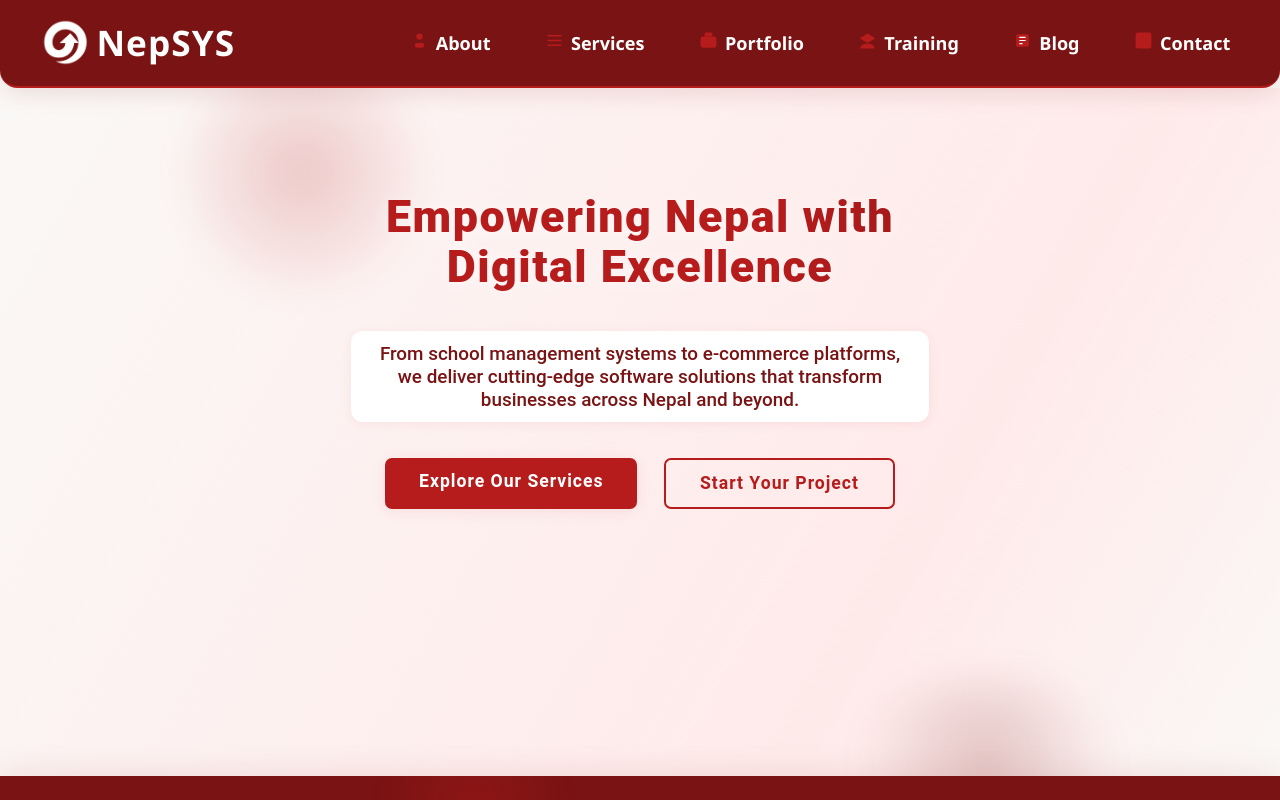
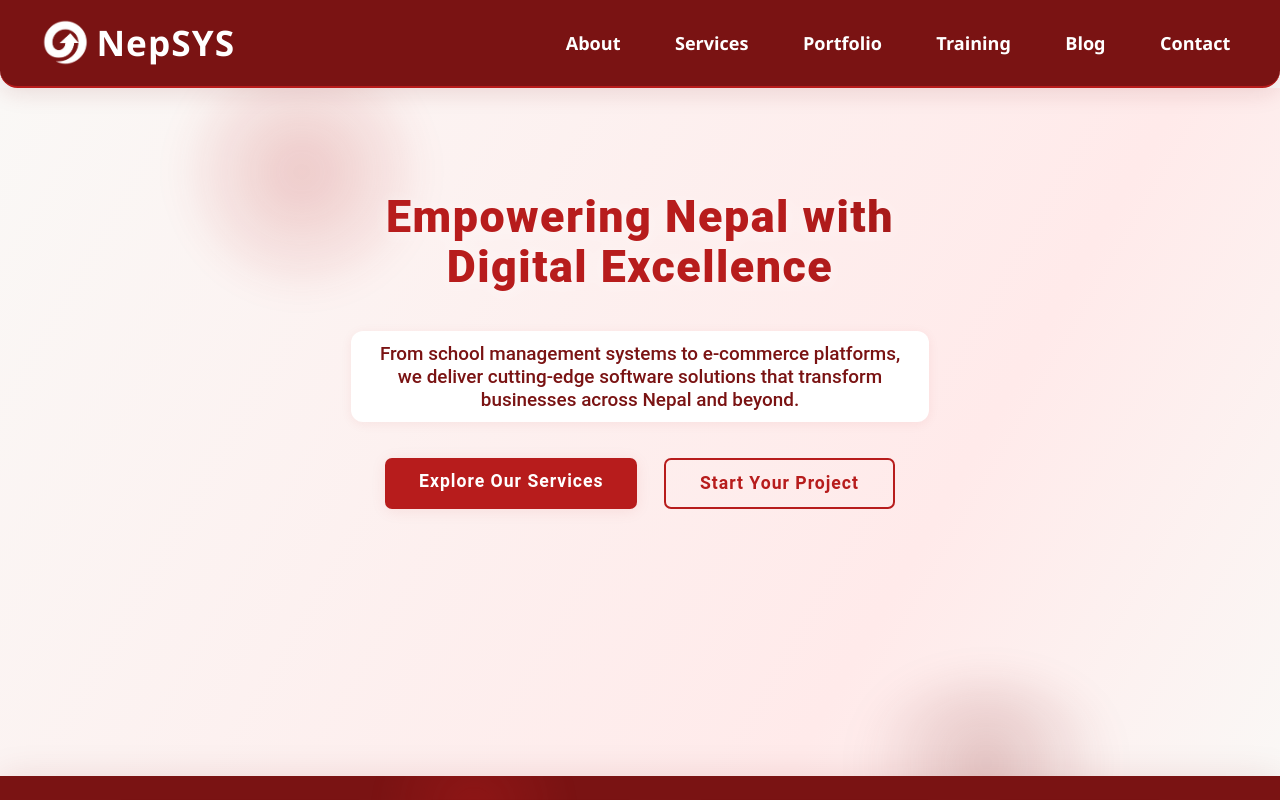
Before and after one commit to roshan11212608/NepSYS, a React (Create React App) app: page / in a window 1280 px wide. Shown: the top 800 px of the page. Built offline with nearby package versions, Linux system fonts and the light colour scheme.

Commit message:
header update

```diff
--- a/src/components/Header/Header.jsx
+++ b/src/components/Header/Header.jsx
@@ -35,42 +35,12 @@ const Header = () => {
           }
         >
           {/* <li><a href="/" className={styles.navLink} onClick={closeMenu}>Home</a></li> */}
-          <li><a href="/about" className={styles.navLink} onClick={closeMenu}>
-            <span style={{display:'inline-flex',alignItems:'center',marginRight:'7px'}}>
-              <svg width="19" height="19" fill="#b71c1c" viewBox="0 0 24 24"><circle cx="12" cy="7" r="4"/><rect x="6" y="15" width="12" height="6" rx="3"/></svg>
-            </span>
-            About
-          </a></li>
-          <li><a href="/services" className={styles.navLink} onClick={closeMenu}>
-            <span style={{display:'inline-flex',alignItems:'center',marginRight:'7px'}}>
-              <svg width="19" height="19" fill="#b71c1c" viewBox="0 0 24 24"><rect x="3" y="11" width="18" height="2" rx="1"/><rect x="3" y="5" width="18" height="2" rx="1"/><rect x="3" y="17" width="18" height="2" rx="1"/></svg>
-            </span>
-            Services
-          </a></li>
-          <li><a href="/portfolio" className={styles.navLink} onClick={closeMenu}>
-            <span style={{display:'inline-flex',alignItems:'center',marginRight:'7px'}}>
-              <svg width="19" height="19" fill="#b71c1c" viewBox="0 0 24 24"><rect x="2" y="7" width="20" height="14" rx="3"/><rect x="7" y="2" width="10" height="5" rx="2"/></svg>
-            </span>
-            Portfolio
-          </a></li>
-          <li><a href="/training" className={styles.navLink} onClick={closeMenu}>
-            <span style={{display:'inline-flex',alignItems:'center',marginRight:'7px'}}>
-              <svg width="19" height="19" fill="#b71c1c" viewBox="0 0 24 24"><path d="M12 3L2 9l10 6 10-6-10-6zm0 13c-5 0-9 2.5-9 5v1h18v-1c0-2.5-4-5-9-5z"/></svg>
-            </span>
-            Training
-          </a></li>
-          <li><a href="/blog" className={styles.navLink} onClick={closeMenu}>
-            <span style={{display:'inline-flex',alignItems:'center',marginRight:'7px'}}>
-              <svg width="19" height="19" fill="#b71c1c" viewBox="0 0 24 24"><rect x="4" y="4" width="16" height="16" rx="2"/><path d="M8 8h8M8 12h8M8 16h4" stroke="#fff" strokeWidth="1.5"/></svg>
-            </span>
-            Blog
-          </a></li>
-          <li><a href="/contact" className={styles.navLink} onClick={closeMenu}>
-            <span style={{display:'inline-flex',alignItems:'center',marginRight:'7px'}}>
-              <svg width="19" height="19" fill="#b71c1c" viewBox="0 0 24 24"><path d="M2 4.5A2.5 2.5 0 0 1 4.5 2h15A2.5 2.5 0 0 1 22 4.5v15a2.5 2.5 0 0 1-2.5 2.5h-15A2.5 2.5 0 0 1 2 19.5v-15zm3.5 3.5h13a1 1 0 0 1 1 1v7a1 1 0 0 1-1 1h-13a1 1 0 0 1-1-1v-7a1 1 0 0 1 1-1z"/></svg>
-            </span>
-            Contact
-          </a></li>
+          <li><a href="/about" className={styles.navLink} onClick={closeMenu}>About</a></li>
+          <li><a href="/services" className={styles.navLink} onClick={closeMenu}>Services</a></li>
+          <li><a href="/portfolio" className={styles.navLink} onClick={closeMenu}>Portfolio</a></li>
+          <li><a href="/training" className={styles.navLink} onClick={closeMenu}>Training</a></li>
+          <li><a href="/blog" className={styles.navLink} onClick={closeMenu}>Blog</a></li>
+          <li><a href="/contact" className={styles.navLink} onClick={closeMenu}>Contact</a></li>
         </ul>
         {/* Hamburger for mobile */}
         <button
```
